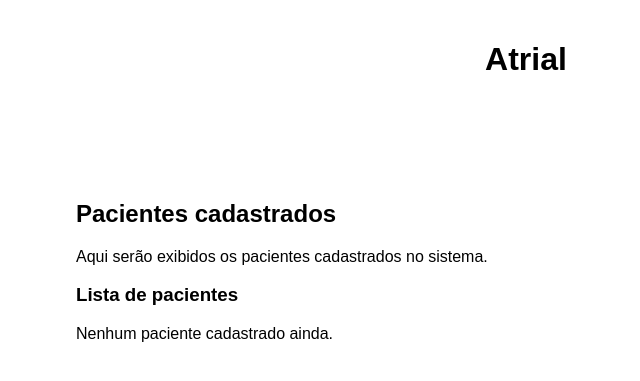
After one commit to laygoncalvs/Atrial, a Flask app: page /pacientes in a window 1280 px wide. The commit adds this page. Shown: the top 381 px of the page, without its empty margins (114-754 px from the left). Run offline with Flask 3, Linux system fonts and the light colour scheme.

Commit message:
add patient registration flow

```diff
--- a/app.py
+++ b/app.py
@@ -1,4 +1,4 @@
-from flask import Flask, render_template, request
+from flask import Flask, render_template, request, redirect, url_for
 from flask_sqlalchemy import SQLAlchemy
 
 app = Flask(__name__)
@@ -24,7 +24,6 @@ class Paciente(db.Model):
 @app.route("/")
 def home():
     return render_template("index.html")
-
 
 @app.route("/pacientes/novo", methods=["GET", "POST"])
 def cadastro_paciente():
@@ -52,8 +51,9 @@ def cadastro_paciente():
 
         print("Paciente cadastrado com sucesso!")
 
+        return redirect(url_for("pacientes"))
+
     return render_template("cadastros.html")
-
 
 @app.route("/pacientes")
 def pacientes():
--- /dev/null
+++ b/templates/pacientes.html
@@ -0,0 +1,64 @@
+<!DOCTYPE html>
+
+<html lang="pt-BR">
+
+<head>
+    <meta charset="UTF-8">
+    <title>Pacientes - Atrial</title>
+
+    <link rel="stylesheet" href="{{ url_for('static', filename='css/style.css') }}">
+</head>
+
+<body>
+
+    <header>
+        <h1>Atrial</h1>
+    </header>
+
+    <main>
+
+        <h2>Pacientes cadastrados</h2>
+
+        <p>Aqui serão exibidos os pacientes cadastrados no sistema.</p>
+
+        <section>
+
+            <h3>Lista de pacientes</h3>
+
+            {% if pacientes %}
+
+                {% for paciente in pacientes %}
+
+                    <div>
+
+                        <p><strong>Nome:</strong> {{ paciente.nome }}</p>
+
+                        <p><strong>Nascimento:</strong> {{ paciente.nascimento }}</p>
+
+                        <p><strong>CPF:</strong> {{ paciente.cpf }}</p>
+
+                        <p><strong>Telefone:</strong> {{ paciente.telefone }}</p>
+
+                        <p><strong>E-mail:</strong> {{ paciente.email }}</p>
+
+                        <p><strong>Observações:</strong> {{ paciente.observacoes }}</p>
+
+                    </div>
+
+                    <hr>
+
+                {% endfor %}
+
+            {% else %}
+
+                <p>Nenhum paciente cadastrado ainda.</p>
+
+            {% endif %}
+
+        </section>
+
+    </main>
+
+</body>
+
+</html>
```
Also changed, not shown: templates/cadastros.html (added, +49 -0 lines), templates/index.html (+12 -10 lines).
